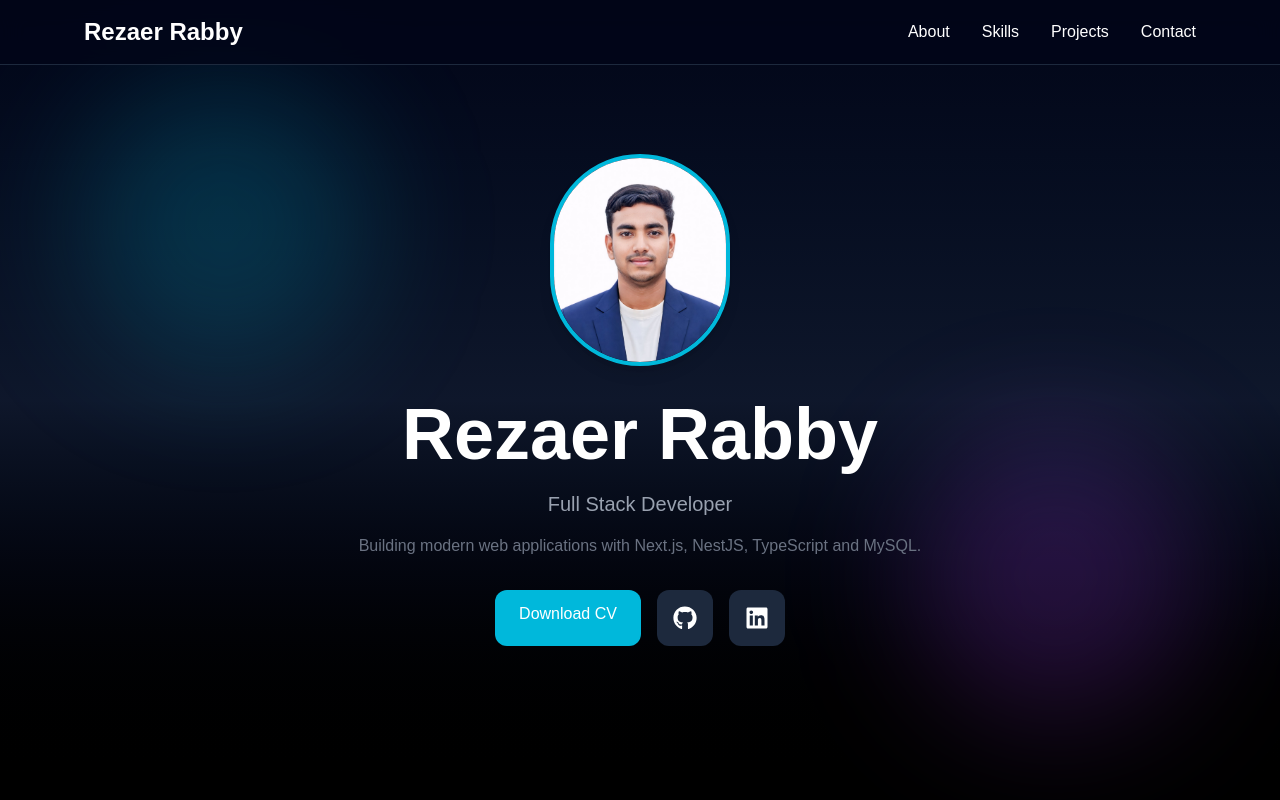
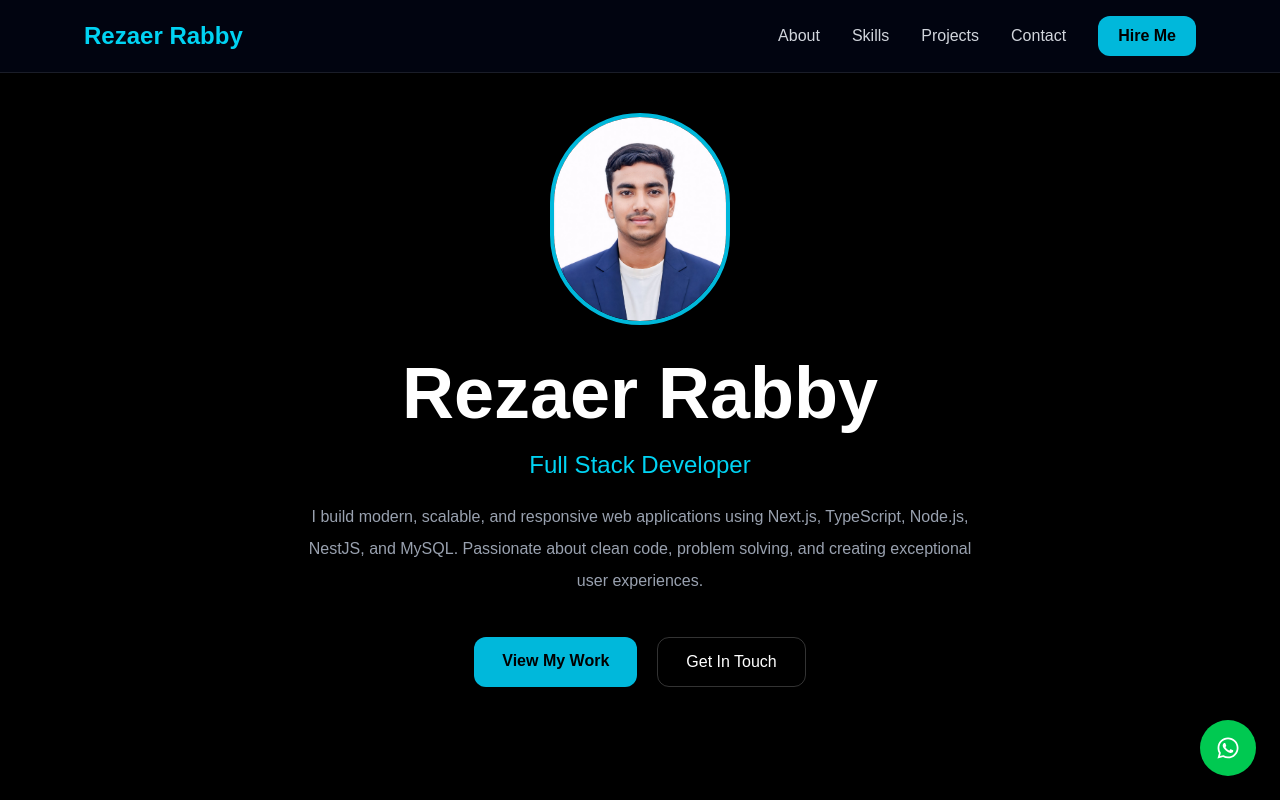
Before and after one commit to RezaerRabby/portfolio-R, a Next.js app: page / in a window 1280 px wide. Shown: the top 800 px of the page. Built offline with nearby package versions, Linux system fonts and the light colour scheme.

Commit message:
complete

```diff
--- a/src/components/layout/Footer.tsx
+++ b/src/components/layout/Footer.tsx
@@ -1,7 +1,86 @@
+
+
+import Link from "next/link";
+import {
+  FaFacebookF,
+  FaLinkedinIn,
+  FaGithub,
+  FaInstagram,
+  FaWhatsapp,
+} from "react-icons/fa";
+
 export default function Footer() {
   return (
-    <footer className="bg-slate-950 text-center py-8 text-gray-400">
-      © 2026 Rezaer Rabby. All Rights Reserved.
+    <footer className="bg-black border-t border-white/10">
+      <div className="max-w-6xl mx-auto px-5 py-10">
+
+        {/* Top */}
+        <div className="flex flex-col md:flex-row items-center justify-between gap-8">
+
+          {/* Left */}
+          <div className="text-center md:text-left">
+            <h2 className="text-cyan-400 text-2xl font-bold">
+              Rezaer Rabby
+            </h2>
+
+            <p className="text-gray-400 text-sm mt-2">
+              Full Stack Developer
+            </p>
+          </div>
+
+          {/* Social Icons */}
+          <div className="flex items-center gap-3">
+            <Link
+              href="https://facebook.com/"
+              target="_blank"
+              className="w-10 h-10 rounded-lg border border-white/10 flex items-center justify-center text-gray-400 hover:text-cyan-400 hover:border-cyan-400 transition"
+            >
+              <FaFacebookF />
+            </Link>
+
+            <Link
+              href="https://linkedin.com/"
+              target="_blank"
+              className="w-10 h-10 rounded-lg border border-white/10 flex items-center justify-center text-gray-400 hover:text-cyan-400 hover:border-cyan-400 transition"
+            >
+              <FaLinkedinIn />
+            </Link>
+
+            <Link
+              href="https://github.com/"
+              target="_blank"
+              className="w-10 h-10 rounded-lg border border-white/10 flex items-center justify-center text-gray-400 hover:text-cyan-400 hover:border-cyan-400 transition"
+            >
+              <FaGithub />
+            </Link>
+
+            <Link
+              href="https://instagram.com/"
+              target="_blank"
+              className="w-10 h-10 rounded-lg border border-white/10 flex items-center justify-center text-gray-400 hover:text-cyan-400 hover:border-cyan-400 transition"
+            >
+              <FaInstagram />
+            </Link>
+          </div>
+        </div>
+
+        {/* Divider */}
+        <div className="border-t border-white/10 my-8"></div>
+
+        {/* Bottom */}
+        <div className="text-center text-gray-400 text-1xl">
+          © 2026 Rezaer Rabby. All rights reserved.
+        </div>
+      </div>
+
+      {/* Floating WhatsApp Button */}
+      <a
+        href="https://wa.me/8801XXXXXXXXX"
+        target="_blank"
+        className="fixed bottom-6 right-6 w-14 h-14 rounded-full bg-green-500 flex items-center justify-center text-white text-2xl shadow-lg hover:scale-110 transition"
+      >
+        <FaWhatsapp />
+      </a>
     </footer>
   );
 }
--- a/src/components/layout/Navbar.tsx
+++ b/src/components/layout/Navbar.tsx
@@ -1,3 +1,4 @@
+
 
 
 "use client";
@@ -9,37 +10,101 @@ export default function Navbar() {
   const [isOpen, setIsOpen] = useState(false);
 
   return (
-    <header className="fixed top-0 left-0 w-full z-50 bg-slate-950/80 backdrop-blur-md border-b border-slate-800 text-white">
+    <header className="fixed top-0 left-0 w-full z-50 bg-slate-950/70 backdrop-blur-xl border-b border-white/10">
       <div className="max-w-6xl mx-auto px-5 py-4 flex justify-between items-center">
 
-        <h1 className="text-2xl font-bold">
+        {/* Logo */}
+        <h1 className="text-2xl font-bold text-cyan-400">
           Rezaer Rabby
         </h1>
 
         {/* Desktop Menu */}
-        <nav className="hidden md:flex gap-8">
-          <a href="#about">About</a>
-          <a href="#skills">Skills</a>
-          <a href="#projects">Projects</a>
-          <a href="#contact">Contact</a>
+        <nav className="hidden md:flex items-center gap-8 text-gray-300">
+
+          <a
+            href="#about"
+            className="hover:text-cyan-400 transition duration-300"
+          >
+            About
+          </a>
+
+          <a
+            href="#skills"
+            className="hover:text-cyan-400 transition duration-300"
+          >
+            Skills
+          </a>
+
+          <a
+            href="#projects"
+            className="hover:text-cyan-400 transition duration-300"
+          >
+            Projects
+          </a>
+
+          <a
+            href="#contact"
+            className="hover:text-cyan-400 transition duration-300"
+          >
+            Contact
+          </a>
+
+          {/* Hire Me Button */}
+          <a
+            href="#contact"
+            className="bg-cyan-500 hover:bg-cyan-600 px-5 py-2 rounded-xl text-black font-semibold transition"
+          >
+            Hire Me
+          </a>
         </nav>
 
-        {/* Mobile Button */}
+        {/* Mobile Menu Button */}
         <button
-          className="md:hidden"
+          className="md:hidden text-white"
           onClick={() => setIsOpen(!isOpen)}
         >
-          {isOpen ? <FaTimes size={22} /> : <FaBars size={22} />}
+          {isOpen ? <FaTimes size={24} /> : <FaBars size={24} />}
         </button>
       </div>
 
       {/* Mobile Menu */}
       {isOpen && (
-        <div className="md:hidden bg-slate-900 px-5 pb-5 flex flex-col gap-4">
-          <a href="#about">About</a>
-          <a href="#skills">Skills</a>
-          <a href="#projects">Projects</a>
-          <a href="#contact">Contact</a>
+        <div className="md:hidden bg-slate-900/95 backdrop-blur-lg px-5 pb-6 flex flex-col gap-5 text-gray-300">
+
+          <a
+            href="#about"
+            className="hover:text-cyan-400 transition"
+          >
+            About
+          </a>
+
+          <a
+            href="#skills"
+            className="hover:text-cyan-400 transition"
+          >
+            Skills
+          </a>
+
+          <a
+            href="#projects"
+            className="hover:text-cyan-400 transition"
+          >
+            Projects
+          </a>
+
+          <a
+            href="#contact"
+            className="hover:text-cyan-400 transition"
+          >
+            Contact
+          </a>
+
+          <a
+            href="#contact"
+            className="bg-cyan-500 text-black text-center py-3 rounded-xl font-semibold"
+          >
+            Hire Me
+          </a>
         </div>
       )}
     </header>
--- a/src/components/sections/Contact.tsx
+++ b/src/components/sections/Contact.tsx
@@ -1,9 +1,16 @@
 
 
+"use client";
+
+import {
+  FaEnvelope,
+  FaPhoneAlt,
+  FaMapMarkerAlt,
+} from "react-icons/fa";
 
 export default function Contact() {
   return (
-    <section id="contact" className="py-24 bg-slate-950 text-white">
+    <section id="contact" className="py-24 bg-black text-white">
       <div className="max-w-6xl mx-auto px-5">
 
         <h2 className="text-4xl font-bold mb-4 text-center">
@@ -13,9 +20,9 @@ export default function Contact() {
         <p className="text-gray-400 mb-12 text-lg text-center">
           Have a project in mind or just want to connect? I'm always open to
           discussing new opportunities and
-          <br /> collaborations .
+          <br />
+          collaborations.
         </p>
-
 
         <div className="grid md:grid-cols-2 gap-12">
 
@@ -32,13 +39,26 @@ export default function Contact() {
               a Full Stack Developer.
             </p>
 
-            <div className="space-y-6">
+            <div className="space-y-8">
+
+              {/* Email */}
+              <div className="flex items-start gap-4">
+                <div className="bg-cyan-500/20 p-3 rounded-xl">
+                  <FaEnvelope className="text-cyan-400 text-lg" />
+                </div>
 
                 <div>
                   <h4 className="font-semibold">Email</h4>
                   <p className="text-gray-400">
                     rezaerrabby@gmail.com
                   </p>
+                </div>
+              </div>
+
+              {/* Location */}
+              <div className="flex items-start gap-4">
+                <div className="bg-cyan-500/20 p-3 rounded-xl">
+                  <FaMapMarkerAlt className="text-cyan-400 text-lg" />
                 </div>
 
                 <div>
@@ -47,6 +67,13 @@ export default function Contact() {
                     Dhaka, Bangladesh
                   </p>
                 </div>
+              </div>
+
+              {/* Phone */}
+              <div className="flex items-start gap-4">
+                <div className="bg-cyan-500/20 p-3 rounded-xl">
+                  <FaPhoneAlt className="text-cyan-400 text-lg" />
+                </div>
 
                 <div>
                   <h4 className="font-semibold">Phone</h4>
@@ -54,13 +81,14 @@ export default function Contact() {
                     +8801760 137770
                   </p>
                 </div>
+              </div>
 
             </div>
 
           </div>
 
           {/* Right Side */}
-          <div className="bg-white/5 border border-white/10 rounded-2xl p-8">
+          <div className="bg-white/5 border border-white/10 rounded-2xl p-8 backdrop-blur-lg">
 
             <h3 className="text-2xl font-semibold mb-6">
               Send a Message
@@ -71,40 +99,29 @@ export default function Contact() {
               <input
                 type="text"
                 placeholder="Your Name"
-                className="w-full p-4 rounded-xl bg-slate-900 border border-white/10 outline-none"
+                className="w-full p-4 rounded-xl bg-black border border-white/10 outline-none focus:border-cyan-500"
               />
 
               <input
                 type="email"
                 placeholder="Your Email"
-                className="w-full p-4 rounded-xl bg-slate-900 border border-white/10 outline-none"
+                className="w-full p-4 rounded-xl bg-black border border-white/10 outline-none focus:border-cyan-500"
               />
 
               <input
                 type="text"
                 placeholder="Subject"
-                className="w-full p-4 rounded-xl bg-slate-900 border border-white/10 outline-none"
+                className="w-full p-4 rounded-xl bg-black border border-white/10 outline-none focus:border-cyan-500"
               />
 
               <textarea
                 rows={5}
                 placeholder="Tell me about your project..."
-                className="w-full p-4 rounded-xl bg-slate-900 border border-white/10 outline-none"
+                className="w-full p-4 rounded-xl bg-black border border-white/10 outline-none focus:border-cyan-500"
               />
 
               <button
-                className="
-                  text-center
-                  w-full
-                  font-semibold
-                  text-white
-                  bg-cyan-500
-                  hover:bg-cyan-600
-                  px-6 py-3
-                  rounded-xl
-                  transition
-
-                "
+                className="w-full bg-cyan-500 hover:bg-cyan-600 py-3 rounded-xl font-semibold text-black transition"
               >
                 Send Message
               </button>
--- a/src/components/sections/Hero.tsx
+++ b/src/components/sections/Hero.tsx
@@ -1,29 +1,30 @@
-
-
 
 
 "use client";
 
 import Image from "next/image";
 import { motion } from "framer-motion";
-import { FaGithub, FaLinkedin } from "react-icons/fa";
 
 export default function Hero() {
   return (
-    <section className="relative min-h-screen flex items-center justify-center overflow-hidden bg-gradient-to-b from-slate-950 via-slate-900 to-black text-white">
-
-      {/* Blur Background */}
-      <div className="absolute top-20 left-20 w-72 h-72 bg-cyan-500/20 rounded-full blur-3xl"></div>
-
-      <div className="absolute bottom-20 right-20 w-72 h-72 bg-purple-500/20 rounded-full blur-3xl"></div>
-
+    <section
+      className="
+        relative
+        min-h-screen
+        flex
+        items-center
+        justify-center
+        bg-black
+        text-white
+        overflow-hidden
+      "
+    >
       <motion.div
         initial={{ opacity: 0, y: 80 }}
         animate={{ opacity: 1, y: 0 }}
         transition={{ duration: 1 }}
-        className="relative z-10 text-center px-5"
+        className="text-center px-5"
       >
-
         {/* Profile Image */}
         <div className="flex justify-center mb-8">
           <Image
@@ -31,51 +32,64 @@ export default function Hero() {
             alt="Rezaer Rabby"
             width={180}
             height={180}
-            className="rounded-full border-4 border-cyan-500 shadow-lg"
+            className="rounded-full border-4 border-cyan-500 shadow-2xl object-cover"
           />
         </div>
 
+        {/* Name */}
         <h1 className="text-5xl md:text-7xl font-bold">
           Rezaer Rabby
         </h1>
 
-        <p className="mt-5 text-xl text-gray-400">
+        {/* Role */}
+        <p className="mt-5 text-xl md:text-2xl text-cyan-400">
           Full Stack Developer
         </p>
 
-        <p className="mt-4 max-w-2xl mx-auto text-gray-500">
-          Building modern web applications with Next.js, NestJS, TypeScript and MySQL.
+        {/* Description */}
+        <p className="mt-5 max-w-2xl mx-auto text-gray-400 leading-8">
+          I build modern, scalable, and responsive web applications
+          using Next.js, TypeScript, Node.js, NestJS, and MySQL.
+          Passionate about clean code, problem solving, and creating
+          exceptional user experiences.
         </p>
 
         {/* Buttons */}
-        <div className="mt-8 flex justify-center gap-4">
+        <div className="mt-10 flex flex-wrap justify-center gap-5">
 
           <a
-            href="/Rezaer-Rabby-CV.pdf"
-            download
-            className="bg-cyan-500 hover:bg-cyan-600 px-6 py-3 rounded-xl transition"
+            href="#projects"
+            className="
+              bg-cyan-500
+              hover:bg-cyan-600
+              text-black
+              font-semibold
+              px-7
+              py-3
+              rounded-xl
+              transition
+            "
           >
-            Download CV
+            View My Work
           </a>
 
           <a
-            href="https://github.com/your-github"
-            target="_blank"
-            className="bg-slate-800 p-4 rounded-xl hover:bg-slate-700 transition"
+            href="#contact"
+            className="
+              border
+              border-white/20
+              hover:border-cyan-500
+              hover:text-cyan-400
+              px-7
+              py-3
+              rounded-xl
+              transition
+            "
           >
-            <FaGithub size={24} />
-          </a>
-
-          <a
-            href="https://linkedin.com/in/your-linkedin"
-            target="_blank"
-            className="bg-slate-800 p-4 rounded-xl hover:bg-slate-700 transition"
-          >
-            <FaLinkedin size={24} />
+            Get In Touch
           </a>
 
         </div>
-
       </motion.div>
     </section>
   );
--- a/src/components/sections/Projects.tsx
+++ b/src/components/sections/Projects.tsx
@@ -9,11 +9,11 @@ import { projects } from "@/data/projects";
 
 export default function Projects() {
   return (
-    <section id="projects" className="py-24 bg-slate-900 text-white">
+    <section id="projects" className="py-24 bg-black text-white">
       <div className="max-w-6xl mx-auto px-5">
 
         <h2 className="text-4xl font-bold mb-10 text-center">
-          Projects
+          My Projects
         </h2>
 
         <div className="grid md:grid-cols-2 gap-8">
--- a/src/components/sections/Skills.tsx
+++ b/src/components/sections/Skills.tsx
@@ -8,7 +8,7 @@ import { FaCode } from "react-icons/fa";
 
 export default function Skills() {
   return (
-    <section id="skills" className="py-24 bg-slate-950 text-white">
+    <section id="skills" className="py-24 bg-black text-white">
       <div className="max-w-6xl mx-auto px-5">
 
         <p className="text-cyan-400 text-sm font-semibold uppercase text-center">
--- a/src/types/project.ts
+++ b/src/types/project.ts
@@ -4,4 +4,5 @@ export interface Project {
   tech: string[];
   github: string;
   image?: string;
+  website?: string;
 }
--- a/src/types/skill.ts
+++ b/src/types/skill.ts
@@ -1,3 +1,4 @@
 export interface Skill {
   name: string;
+  percentage: number;
 }
```
Also changed, not shown: src/components/sections/About.tsx (+6 -71 lines). Lines whose indentation alone changed are shown as unchanged.
